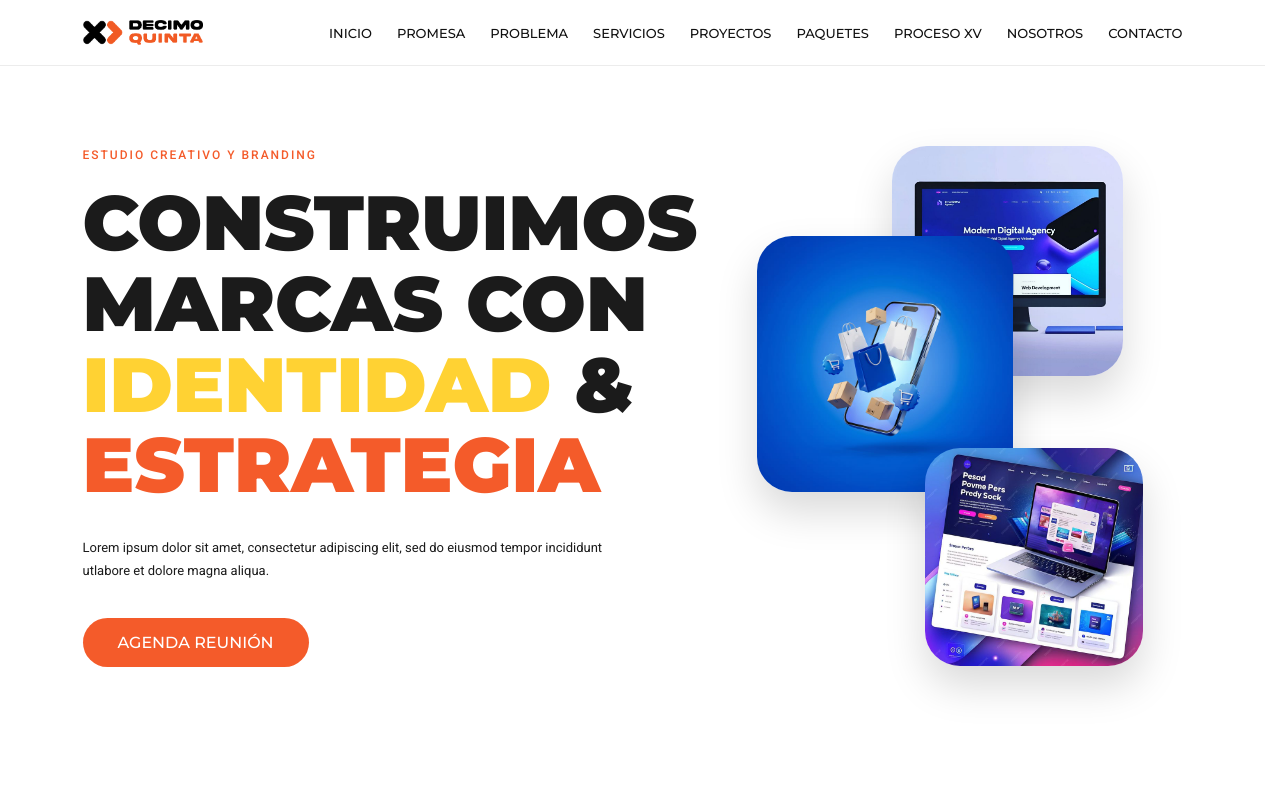
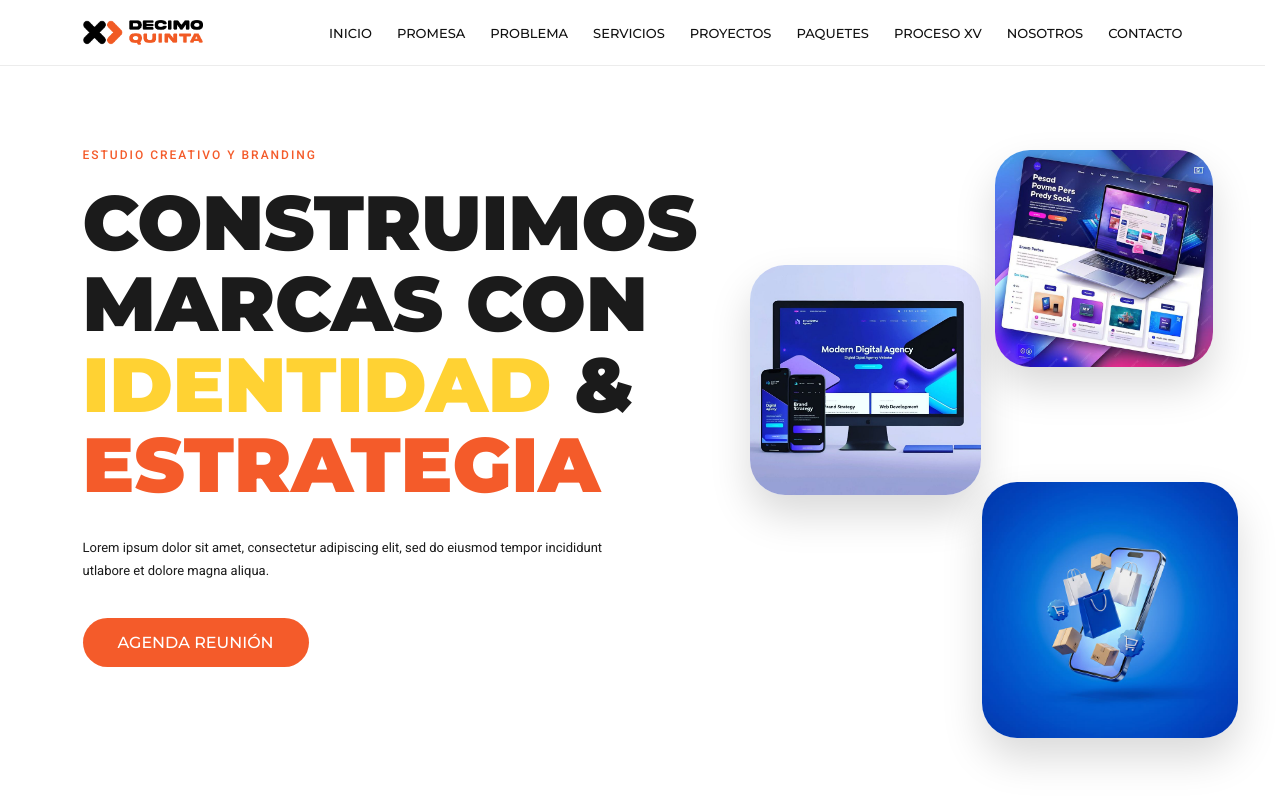
Before and after one commit to PRIXMAC/Agenciaxv, a React (Vite) app: page / in a window 1280 px wide. Shown: the top 800 px of the page. Built offline with nearby package versions, Linux system fonts and the light colour scheme.

Commit message:
Mejor responsive del hero

```diff
--- a/src/styles/Hero.css
+++ b/src/styles/Hero.css
@@ -56,7 +56,7 @@
     background: #d64a1d;
 }
 
-/* Cards decorativas del hero */
+/* Cards decorativas del hero — carrusel de posiciones */
 .hero-cards {
     position: relative;
     height: clamp(320px, 50vw, 650px);
@@ -67,22 +67,46 @@
     border-radius: 35px;
     overflow: hidden;
     box-shadow: var(--shadow-elevated);
+    will-change: top, left;
+    animation: card-position-cycle 15s ease-in-out infinite;
 }
 
-.card-yellow {
-    top: 60px;
-    right: 60px;
+.hero-cards .card-yellow {
     width: clamp(130px, 18vw, 260px);
+    animation-delay: 0s;
 }
 
-.card-white {
-    top: 150px;
-    left: 20px;
+.hero-cards .card-white {
     width: clamp(150px, 20vw, 280px);
+    animation-delay: -5s;
 }
 
-.card-orange {
-    bottom: 60px;
-    right: 40px;
+.hero-cards .card-orange {
     width: clamp(120px, 17vw, 250px);
+    animation-delay: -10s;
 }
+
+@keyframes card-position-cycle {
+    0%, 25% {
+        top: 10%;
+        left: 58%;
+    }
+    33%, 58% {
+        top: 28%;
+        left: 3%;
+    }
+    66%, 91% {
+        top: 62%;
+        left: 55%;
+    }
+    100% {
+        top: 10%;
+        left: 58%;
+    }
+}
+
+@media (prefers-reduced-motion: reduce) {
+    .hero-cards > div {
+        animation: none;
+    }
+}
--- a/src/styles/responsive.css
+++ b/src/styles/responsive.css
@@ -72,6 +72,17 @@
     .solucion-card {
         position: static;
         width: 100%;
+        transform: none;
+    }
+
+    .solucion-card-tres {
+        transform: none;
+    }
+
+    .solucion-card-uno:hover,
+    .solucion-card-dos:hover,
+    .solucion-card-tres:hover {
+        transform: translateY(-8px);
     }
 
     /* PROCESO — timeline vertical */
```
